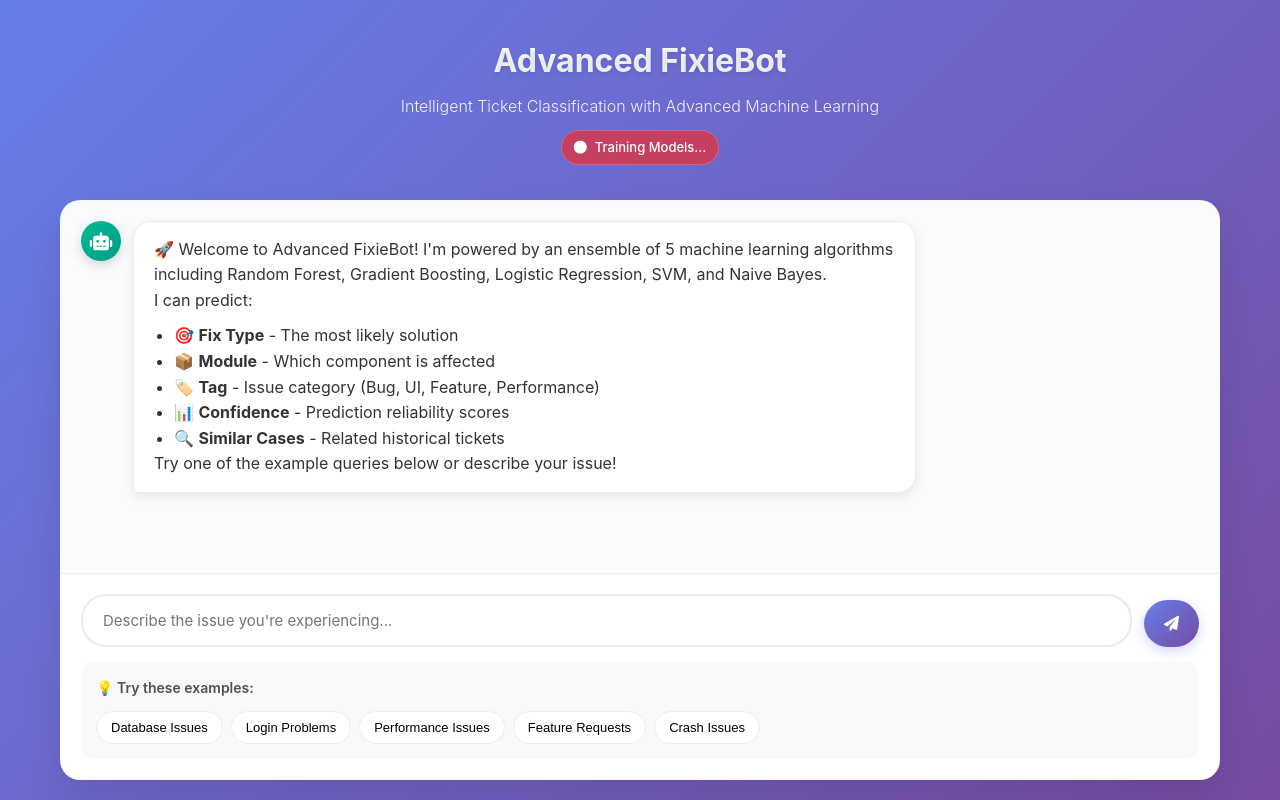
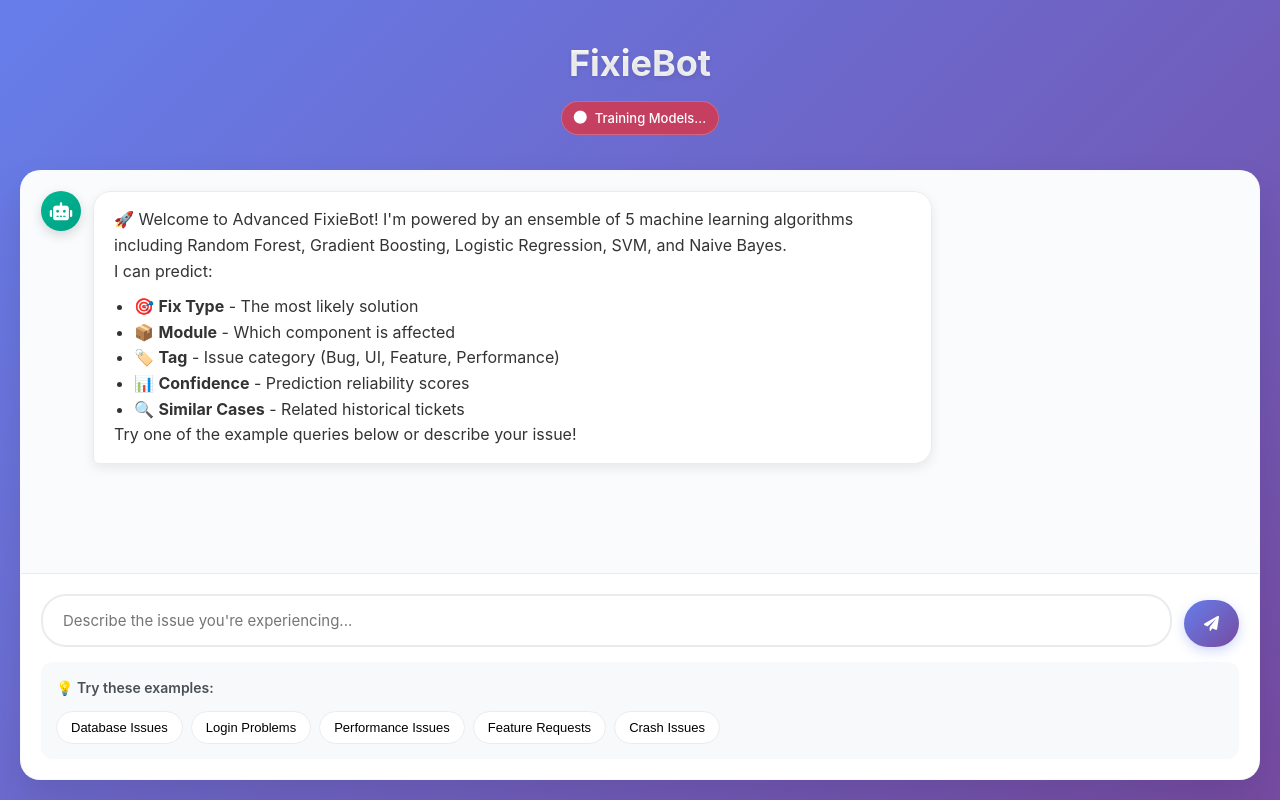
Before and after one commit to Sprayer1122/fixie_bot, a Flask app: page / in a window 1280 px wide. Run offline with Flask 3, Linux system fonts and the light colour scheme; data that the repository does not hold is empty.

Commit message:
Update index.html

```diff
--- a/templates/index.html
+++ b/templates/index.html
@@ -22,7 +22,7 @@
         }
 
         .container {
-            max-width: 1200px;
+            max-width: 100%;
             margin: 0 auto;
             padding: 20px;
             height: 100vh;
@@ -38,7 +38,7 @@
         }
 
         .header h1 {
-            font-size: 32px;
+            font-size: 36px;
             font-weight: 700;
             background: linear-gradient(135deg, #ffffff, #f8f9fa);
             -webkit-background-clip: text;
@@ -48,10 +48,7 @@
         }
 
         .header p {
-            color: rgba(255, 255, 255, 0.9);
-            font-size: 16px;
-            margin-bottom: 10px;
-            font-weight: 300;
+            display: none;
         }
 
         .status {
@@ -512,8 +509,7 @@
 <body>
     <div class="container">
         <div class="header">
-            <h1>Advanced FixieBot</h1>
-            <p>Intelligent Ticket Classification with Advanced Machine Learning</p>
+            <h1>FixieBot</h1>
             <div class="status" id="status">
                 <i class="fas fa-circle"></i>
                 <span>Initializing...</span>
```
